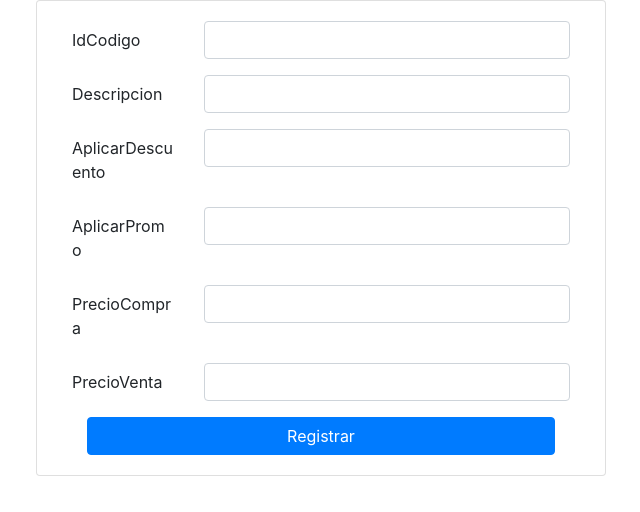
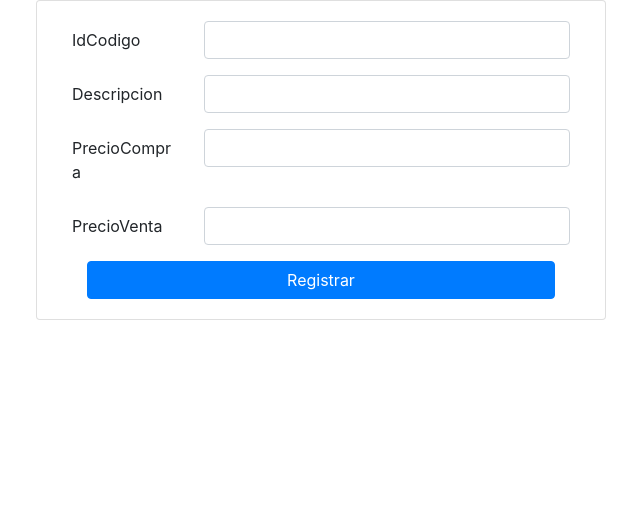
Before and after one commit to lauraAyala/NameLessTeam, a React (Create React App) app in the folder ferreteria/: page /registrarProducto in a window 1280 px wide. Shown: the top 512 px of the page, without its empty margins (319-959 px from the left). Built offline with nearby package versions, Linux system fonts and the light colour scheme.

Commit message:
subo un cambios en registrarProductos

```diff
--- a/ferreteria/src/componente/RegistrarProducto.js
+++ b/ferreteria/src/componente/RegistrarProducto.js
@@ -10,8 +10,6 @@ export default class RegistrarProducto extends Component {
 
       idCodigo: '',
       descripcion:'',
-      aplicaDescuento:'',
-      aplicaPromo:'',
       precioCompra:'',
       precioVenta:'',
       error: ''
@@ -21,8 +19,6 @@ export default class RegistrarProducto extends Component {
 
      this.changeIdCodigo = this.changeIdCodigo.bind(this);
      this.changeDescripcion = this.changeDescripcion.bind(this);
-     this.changeAplicarDescuento = this.changeAplicarDescuento.bind(this);
-     this.changeAplicarPromo = this.changeAplicarPromo.bind(this);
      this.changePrecioCompra = this.changePrecioCompra.bind(this);
      this.changePrecioVenta = this.changePrecioVenta.bind(this);
      this.executeRegister = this.executeRegister.bind(this);
@@ -38,13 +34,13 @@ export default class RegistrarProducto extends Component {
   }
 
 
-  changeAplicarDescuento(event) {
+  /*changeAplicarDescuento(event) {
     this.setState({ aplicaDescuento: event.target.value });
   }
 
   changeAplicarPromo(event) {
     this.setState({ aplicaPromo: event.target.value });
-  }
+  }*/
 
   changePrecioCompra(event) {
     this.setState({ precioCompra: event.target.value });
@@ -55,7 +51,7 @@ export default class RegistrarProducto extends Component {
   }
 
   executeRegister() {
-    registrarProducto({ idCodigo: this.state.idCodigo, descripcion: this.state.descripcion, aplicaDescuento: this.state.aplicaDescuento, aplicaPromo: this.state.aplicaPromo, precioCompra: this.state.precioCompra, precioVenta: this.state.precioVenta})
+    registrarProducto({ idCodigo: this.state.idCodigo, descripcion: this.state.descripcion, precioCompra: this.state.precioCompra, precioVenta: this.state.precioVenta})
     .then((res)=>{
       console.log(res)
       this.props.history.push('/home');
@@ -90,8 +86,6 @@ export default class RegistrarProducto extends Component {
 
               {this.renderInput('IdCodigo', this.state.idCodigo, 'text', this.changeIdCodigo)}
               {this.renderInput('Descripcion', this.state.descripcion, 'text', this.changeDescripcion)}
-              {this.renderInput('AplicarDescuento', this.state.aplicaDescuento, 'text', this.changeAplicarDescuento)}
-              {this.renderInput('AplicarPromo', this.state.aplicaPromo, 'text', this.changeAplicarPromo)}
               {this.renderInput('PrecioCompra', this.state.precioCompra, 'text', this.changePrecioCompra)}
               {this.renderInput('PrecioVenta', this.state.precioVenta, 'text', this.changePrecioVenta)}
 
```
Also changed, not shown: 5 other files (tests, documents, lock files or other folders).
